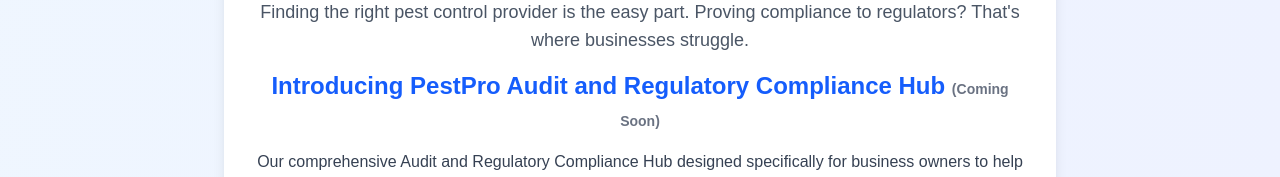
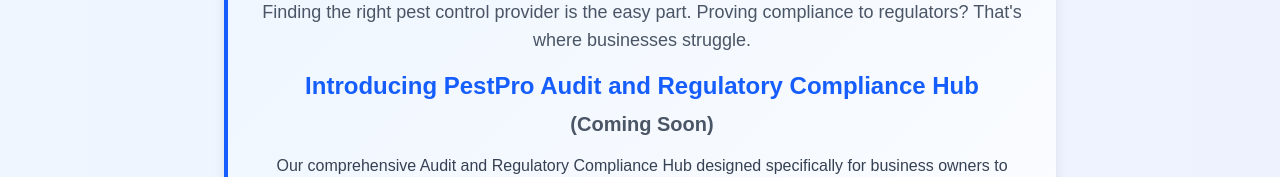
Before and after one commit to aarongeorghiades-hub/pestpro-index-v2-live, a Next.js app: page /commercial in a window 1280 px wide. Shown: the part 1272-1449 px from the top of the page. Built offline with nearby package versions, Linux system fonts and the light colour scheme; no server answers; the database is empty.

Commit message:
Update: Homepage provider counts (245 commercial, 481 residential) + Compliance Hub visual enhancements (Coming Soon styling, box hover effects)

```diff
--- a/app/commercial/page.tsx
+++ b/app/commercial/page.tsx
@@ -446,11 +446,12 @@
       {/* COMPLIANCE HUB SECTION */}
       <section className="relative bg-gradient-to-r from-blue-50 to-indigo-50 py-16 border-t-2 border-gray-200">
         <div className="max-w-4xl mx-auto px-4 sm:px-6 lg:px-8">
-          <div className="bg-white rounded-lg shadow-lg p-8">
+          <div className="bg-gradient-to-br from-blue-50 to-white rounded-lg shadow-lg border-l-4 border-blue-600 p-8 hover:shadow-2xl hover:-translate-y-1 transition-all duration-300 transform">
             <div className="text-center mb-8">
               <h2 className="text-3xl font-black text-gray-900 mb-2">Compliance Headaches? We've Got You Covered</h2>
               <p className="text-lg text-gray-600 mb-4">Finding the right pest control provider is the easy part. Proving compliance to regulators? That's where businesses struggle.</p>
-              <h3 className="text-2xl font-bold text-blue-600 mb-4">Introducing PestPro Audit and Regulatory Compliance Hub <span className="text-sm text-gray-500">(Coming Soon)</span></h3>
+              <h3 className="text-2xl font-bold text-blue-600 mb-2">Introducing PestPro Audit and Regulatory Compliance Hub</h3>
+              <p className="text-xl font-bold text-gray-600 mb-4">(Coming Soon)</p>
               <p className="text-gray-700 mb-6">Our comprehensive Audit and Regulatory Compliance Hub designed specifically for business owners to help manage their pest control records.</p>
             </div>
 
--- a/app/page.tsx
+++ b/app/page.tsx
@@ -62,7 +62,7 @@
               <div className="text-sm font-semibold tracking-widest text-blue-100">RESIDENTIAL PROVIDERS</div>
             </div>
             <div className="border-r border-white/30 px-8">
-              <div className="text-6xl font-black mb-2">272</div>
+              <div className="text-6xl font-black mb-2">245</div>
               <div className="text-sm font-semibold tracking-widest text-blue-100">COMMERCIAL PROVIDERS</div>
             </div>
             <div className="pl-8">
@@ -114,7 +114,7 @@
                 <p className="text-gray-700 mb-6">Find pest professionals, DIY pest products, and compliance services for your business</p>
                 <div className="space-y-3">
                   <Link href="/commercial" className="block text-blue-600 font-semibold hover:text-blue-800">
-                    Browse 272 providers →
+                    Browse 245 providers →
                   </Link>
                   <Link href="/commercial-products" className="block text-blue-600 font-semibold hover:text-blue-800">
                     Browse business pest products →
```
